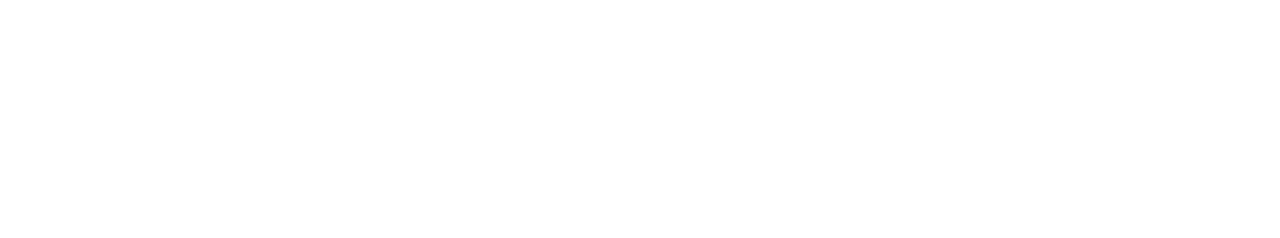
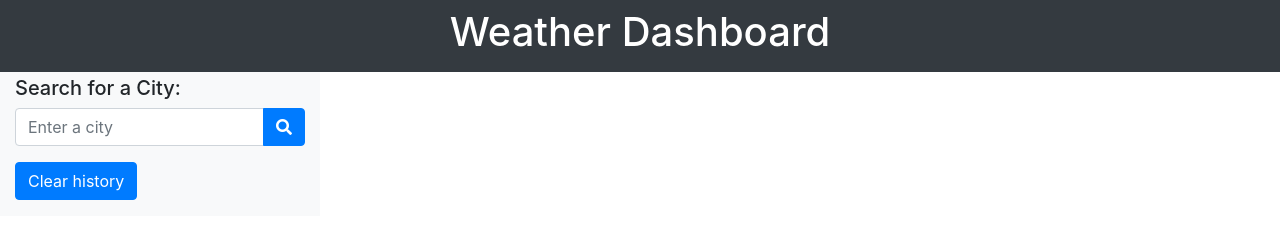
Before and after one commit to Arnasia/WeatherUpdate, a plain HTML site: page index.html in a window 1280 px wide. Drawn offline with nearby package versions, Linux system fonts and the light colour scheme; files whose address does not match are found by name.

Commit message:
added search bar,search button and header

```diff
--- a/index.html
+++ b/index.html
@@ -9,7 +9,41 @@
     <title>Document</title>
 </head>
 <body>
+    <header class="container-fluid text-center text-white bg-dark p-2">
+        <h1>Weather Dashboard</h1>
+    </header>
 
+    <div class="container-fluid">
+        <div class="row">
+            <div class="col-lg-3 bg-light">
+                <h5 class="mt-1">Search for a City:</h5>
+                <div class="input-group mb-3">
+                    <input id="enter-city" type="text" class="form-control" placeholder="Enter a city" aria-label="Enter a city">
+                    <div class="input-group-append">
+                        <button class="btn btn-primary" type="button" id="search-button">
+                            <i class="fas fa-search"></i>
+                        </button>
+                    </div>
+                </div>
+                <button class="btn btn-primary mb-3" type="button" id="clear-history">Clear history</button>
+                <form id="history"></form>
+            </div>
+            <div class="col-lg-9">
+                <div class="row mr-0">
+                    <div class="col-lg-11 card m-3 d-none" id="today-weather">
+                        <div class="card-body">
+                            <h3 id="city-name" class="city-name align-middle"></h3>
+                            <img id="current-pic" alt="">
+                            <p id="temperature"></p>
+                            <p id="humidity"></p>
+                            <p id="wind-speed"></p>
+                            <p id="UV-index"></p>
+                        </div>
+                    </div>
+                </div>
+            </div>
+        </div>
+    </div>
 
     <script src="https://unpkg.com/axios/dist/axios.min.js"></script>
     <script src="./assets/js/script.js"></script>
```
